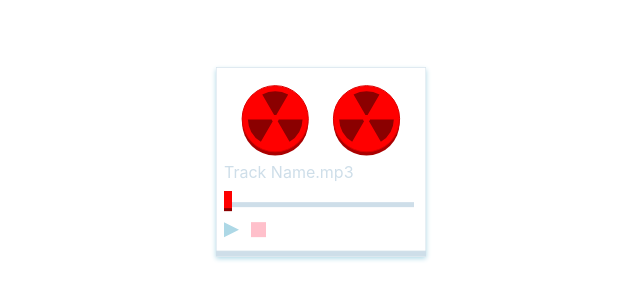
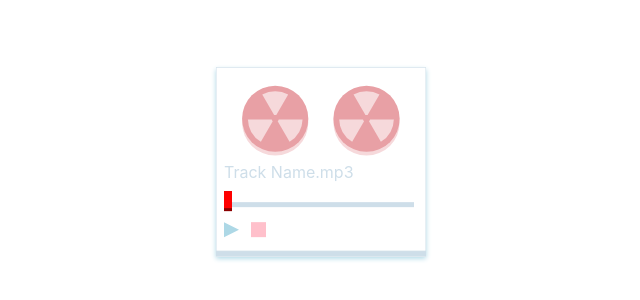
Before and after one commit to ari099/tape-player, a React (Create React App) app: page / in a window 1280 px wide. Shown: the part 238-538 px from the top of the page, without its empty margins (319-959 px from the left). Built offline with nearby package versions, Linux system fonts and the light colour scheme.

Commit message:
Fixed the start/stop problem with reel animation

```diff
--- a/src/TapePlayer.css
+++ b/src/TapePlayer.css
@@ -1,3 +1,4 @@
+/* Tape Player Styles */
 svg.tape-player {
   position: absolute;
   top: 50%;
@@ -5,19 +6,27 @@ svg.tape-player {
   transform: translate(-50%, -50%);
   box-shadow: 0px 2px 5px 0px lightblue;
 }
+svg.tape-player:hover {
+  animation: playerHover 0.5s;
+  box-shadow: 0px 2px 15px 0px #6c98ad;
+}
+@keyframes playerHover {
+  from { box-shadow: 0px 2px 5px 0px lightblue; }
+  to { box-shadow: 0px 2px 15px 0px #6c98ad; }
+}
+
 g.reel-platter {
     transform-box: fill-box;
     transform-origin: center;
 }
 circle#reel-platter-left, circle#reel-platter-right {
-      fill: red;
-      stroke: #D00;
+    fill: #e8a0a5;
 }
 path#reel-holes-left, path#reel-holes-right {
-      fill: darkred;
+    fill: #f6d9db;
 }
 #reel-bottom-left, #reel-bottom-right {
-      fill: #a00;
+    fill: #f6d9db;
 }
 
 rect#tape-player-top {
--- a/src/TapePlayer.js
+++ b/src/TapePlayer.js
@@ -1,19 +1,22 @@
 import './TapePlayer.css';
 import anime from 'animejs';
+import { useEffect, useRef } from 'react';
 
 /**
  * TapePlayer React Component
  */
  const TapePlayer = props => {
-    const turnReels = () => {
-      anime({
-        targets: '.reel-platter',
-        rotate: '360deg',
-        loop: true,
-        duration: 400,
-        easing: 'linear'
+    const reelsAnimationRef = useRef(null);
+    useEffect(() => {
+      reelsAnimationRef.current = anime({
+            targets: '.reel-platter',
+            rotate: '360deg',
+            loop: true,
+            duration: 400,
+            easing: 'linear'
       });
-    }
+      reelsAnimationRef.current.pause();
+    }, []);
 
     return (
         <svg className="tape-player" width="210" height="189.715">
@@ -34,8 +37,8 @@ import anime from 'animejs';
                         x={8} y={124} height={17} width={8} />
                 </g>
                 <text className="track-name" x={8} y={111}>Track Name.mp3</text>
-                <polygon className="play-button" onClick={turnReels} points="8,155 8,170 23,162.5" />
-                <rect className="stop-button" x={35} y={155} height={15} width={15} />
+                <polygon className="play-button" onClick={()=>reelsAnimationRef.current.restart()} points="8,155 8,170 23,162.5" />
+                <rect className="stop-button" onClick={()=>reelsAnimationRef.current.pause()} x={35} y={155} height={15} width={15} />
                 <g id="reel-left" transform="translate(-5.9629533)">
                     <circle id="reel-bottom-left"
                         cx={65.175735} cy={55.370739} r={33.105137} />
```
Lines whose indentation alone changed are shown as unchanged.
